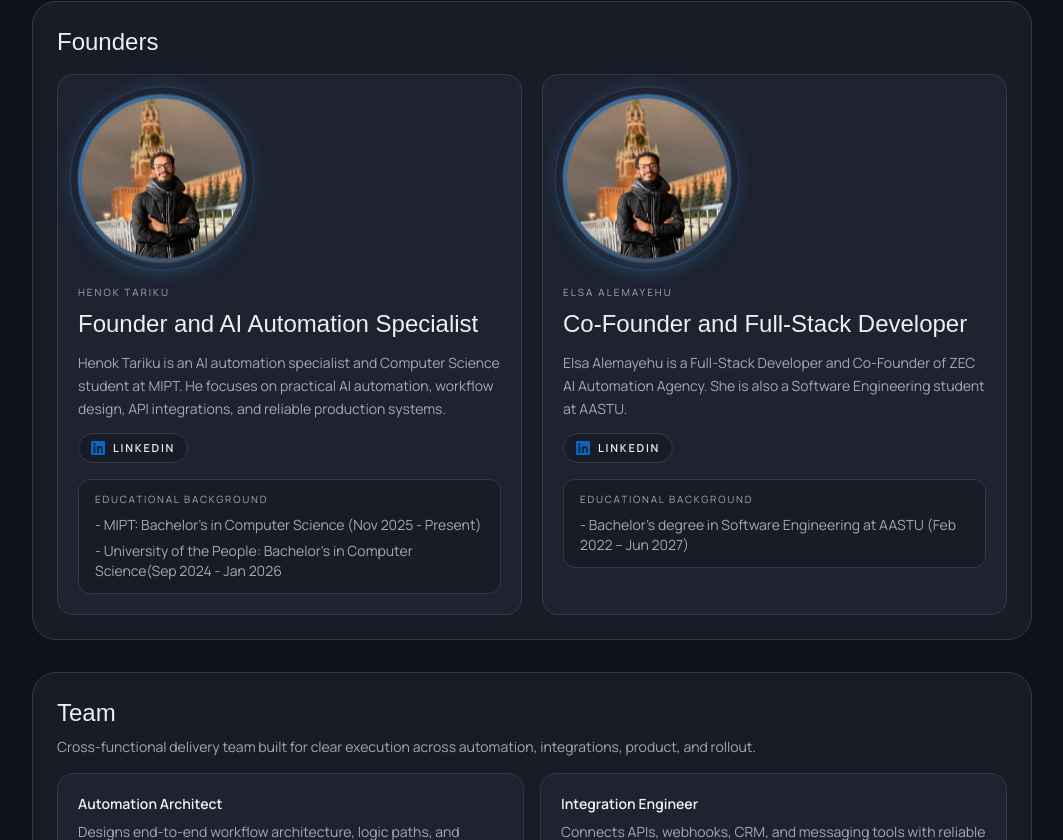
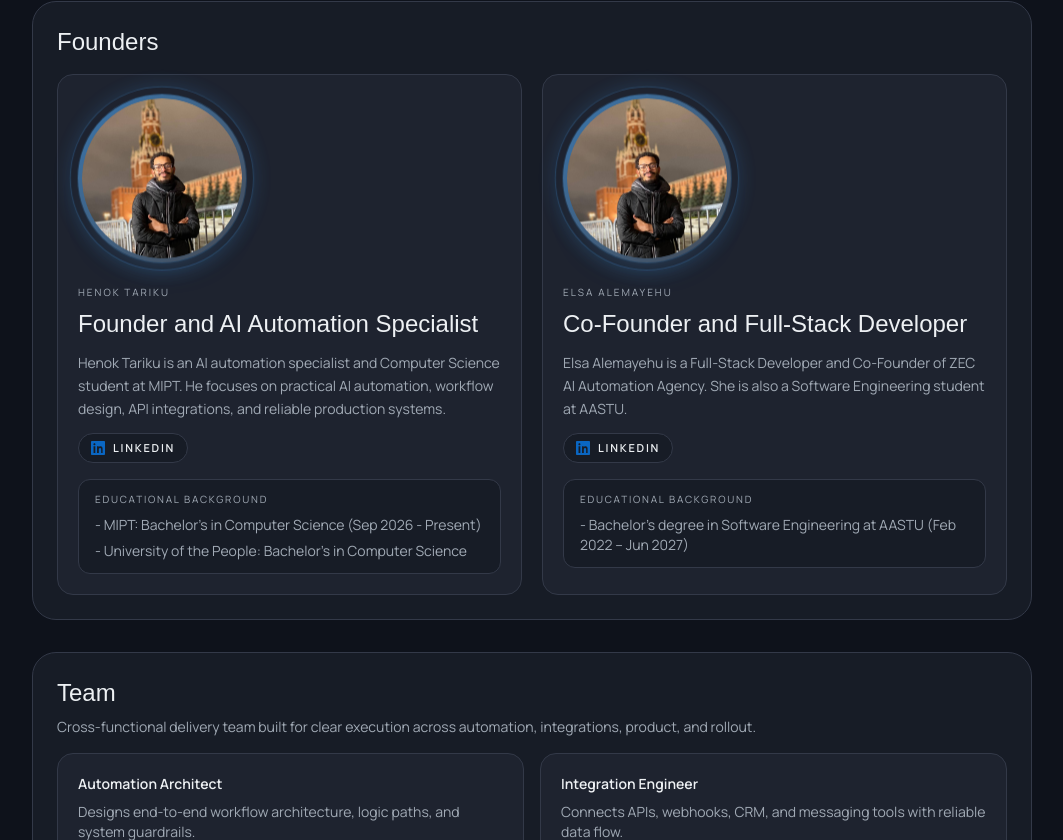
Before and after one commit to Adam-7th/Adam-7th.github.io, a Next.js app in the folder ZEC/: page /about in a window 1280 px wide. Shown: the part 1039-1879 px from the top of the page, without its empty margins (108-1171 px from the left). Built offline with nearby package versions, Linux system fonts and the light colour scheme; no server answers; a web font is replaced by a local one.

Commit message:
Modify education information for Henok Tariku
Updated education details for Henok Tariku.

```diff
--- a/ZEC/src/app/about/page.tsx
+++ b/ZEC/src/app/about/page.tsx
@@ -16,8 +16,8 @@ const FOUNDERS = [
     role: "Founder and AI Automation Specialist",
     bio: "Henok Tariku is an AI automation specialist and Computer Science student at MIPT. He focuses on practical AI automation, workflow design, API integrations, and reliable production systems.",
     education: [
-      "MIPT: Bachelor's in Computer Science (Nov 2025 - Present)",
-      "University of the People: Bachelor's in Computer Science(Sep 2024 - Jan 2026",
+      "MIPT: Bachelor's in Computer Science (Sep 2026 - Present)",
+      "University of the People: Bachelor's in Computer Science",
     ],
     linkedin: FOUNDER_LINKEDIN_URL,
     initials: "HT",
```
